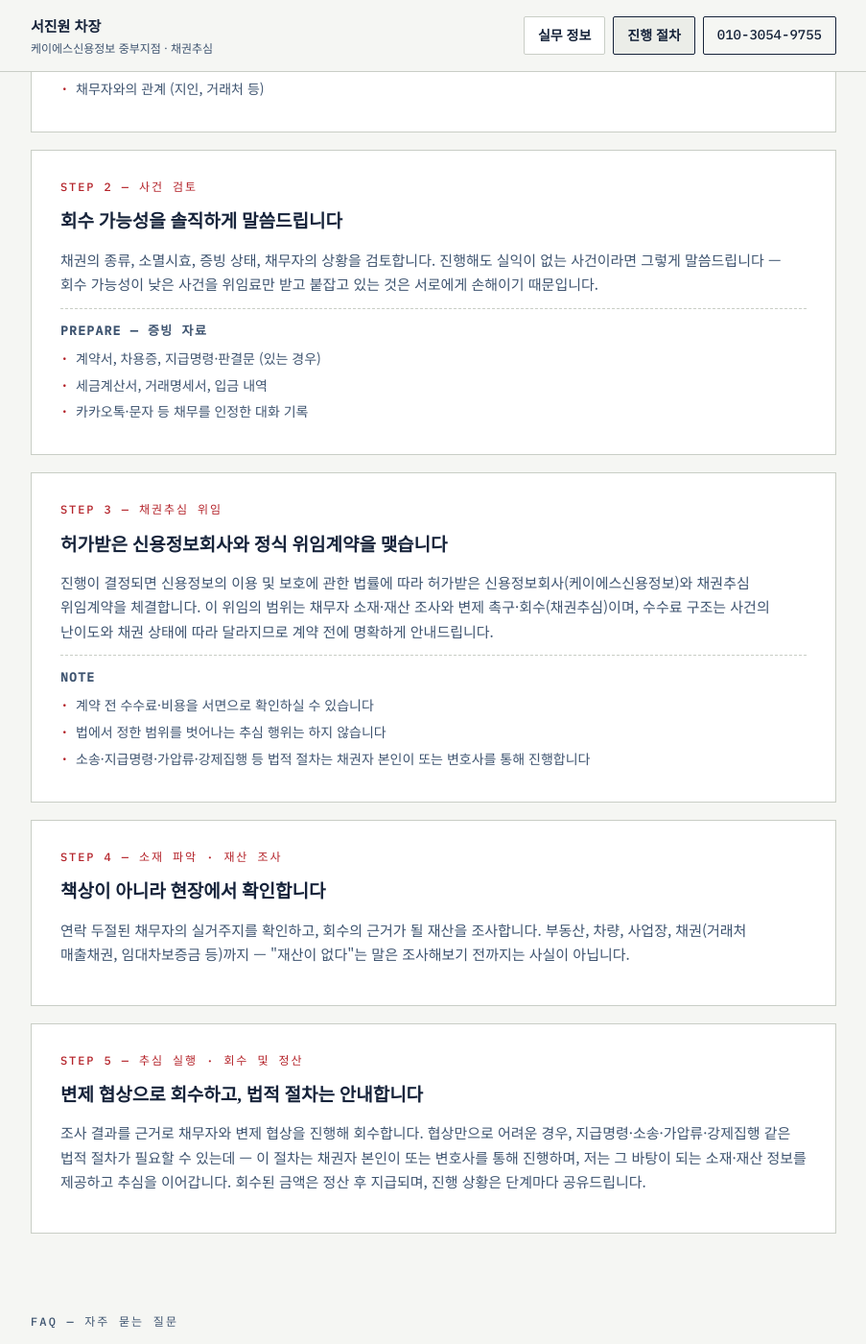
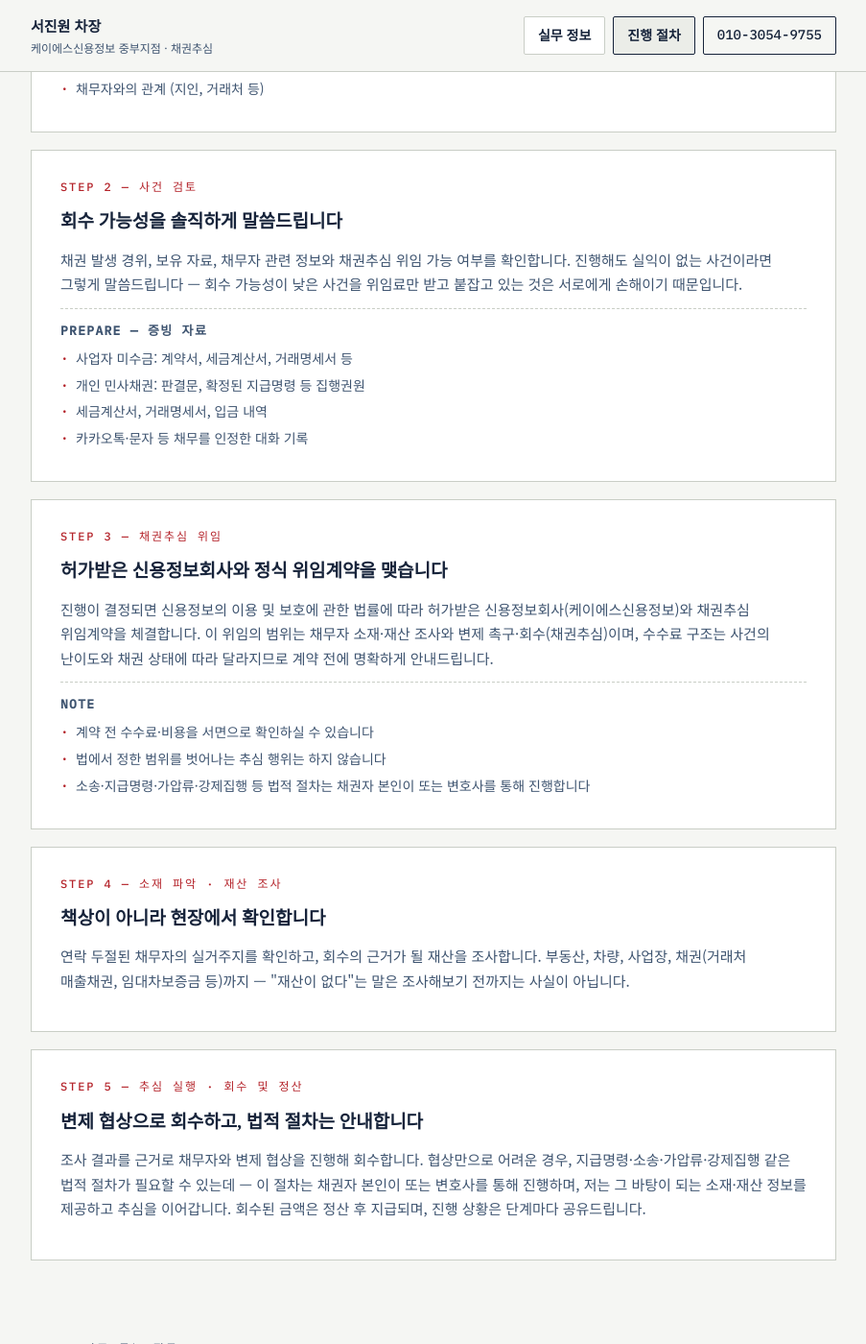
Before and after one commit to sjwpoo12-code/choosim, a Jekyll site: the page built from process.html, in a window 1280 px wide and 1400 px high, scrolled down 634 px. Shown: the whole window at 96% size, without its empty margins (188-1091 px from the left). Built offline with Jekyll 4.4.1, drawn with Linux system fonts in a browser that asks for light colours; some of the changed text lies outside the part shown.

Commit message:
1차 안전수정: process.html

```diff
--- a/process.html
+++ b/process.html
@@ -36,13 +36,14 @@
       <li class="proc-step">
         <div class="p-no">STEP 2 — 사건 검토</div>
         <h3>회수 가능성을 솔직하게 말씀드립니다</h3>
-        <p>채권의 종류, 소멸시효, 증빙 상태, 채무자의 상황을 검토합니다.
+        <p>채권 발생 경위, 보유 자료, 채무자 관련 정보와 채권추심 위임 가능 여부를 확인합니다.
         진행해도 실익이 없는 사건이라면 그렇게 말씀드립니다 —
         회수 가능성이 낮은 사건을 위임료만 받고 붙잡고 있는 것은 서로에게 손해이기 때문입니다.</p>
         <div class="prep">
           <b>PREPARE — 증빙 자료</b>
           <ul>
-            <li>계약서, 차용증, 지급명령·판결문 (있는 경우)</li>
+            <li>사업자 미수금: 계약서, 세금계산서, 거래명세서 등</li>
+            <li>개인 민사채권: 판결문, 확정된 지급명령 등 집행권원</li>
             <li>세금계산서, 거래명세서, 입금 내역</li>
             <li>카카오톡·문자 등 채무를 인정한 대화 기록</li>
           </ul>
@@ -91,20 +92,26 @@
     <div class="sec-label">FAQ — 자주 묻는 질문</div>
     <div class="faq">
       <details>
+        <summary>판결 전 개인 대여금도 바로 맡길 수 있나요?</summary>
+        <div class="a">아니요. 일반 개인 민사채권은 신용정보회사가 바로 채권추심 위임을 받을 수 없습니다.
+        채권자 본인 또는 변호사를 통해 판결·확정 지급명령 등 필요한 집행권원을 먼저 확보한 뒤,
+        채권추심 위임 가능 여부를 확인해야 합니다.</div>
+      </details>
+      <details>
         <summary>상담만 받아도 비용이 발생하나요?</summary>
         <div class="a">아니요. 상담과 사건 검토 단계까지는 비용이 발생하지 않습니다.
         비용은 채권추심 위임계약을 체결할 때 서면으로 확인한 내용에 따라서만 발생합니다.</div>
       </details>
       <details>
         <summary>소액인데도 맡길 수 있나요?</summary>
-        <div class="a">금액보다 중요한 것은 회수 가능성입니다. 소액이라도 채무자의 재산이나 소득이 확인되면
-        회수할 수 있고, 반대로 고액이라도 실익이 없으면 진행을 권하지 않습니다.
-        상담에서 솔직하게 말씀드립니다.</div>
+        <div class="a">금액만으로 결정하지는 않습니다. 먼저 신용정보회사가 위임받을 수 있는 채권인지 확인하고,
+        보유 자료와 채무자 상황을 바탕으로 회수 실익을 살펴봅니다. 검토 결과 실익이 낮다고 판단되면
+        그 점을 솔직하게 말씀드립니다.</div>
       </details>
       <details>
         <summary>채무자 연락처나 주소를 모르는데 가능한가요?</summary>
-        <div class="a">가능합니다. 소재 파악은 채권추심의 기본 업무입니다.
-        이름과 과거 연락처, 거래 기록 정도만 있어도 조사를 시작할 수 있습니다.</div>
+        <div class="a">위임 가능한 채권이고 채무자를 특정할 기본 자료가 있다면 소재 파악 가능 여부를 검토할 수 있습니다.
+        실제 조사 착수 가능 여부는 보유 자료와 사건 내용에 따라 달라집니다.</div>
       </details>
       <details>
         <summary>판결문(지급명령)이 이미 있는데도 못 받고 있습니다.</summary>
@@ -114,8 +121,9 @@
       </details>
       <details>
         <summary>오래된 채권인데 지금도 받을 수 있나요?</summary>
-        <div class="a">채권 종류에 따라 소멸시효(1~10년)가 다르고, 시효가 임박했어도 중단시킬 방법이 있습니다.
-        다만 시간이 지날수록 불리해지는 것은 분명하므로, 오래된 채권일수록 빨리 확인받으시길 권합니다.</div>
+        <div class="a">채권의 종류와 진행 경과에 따라 소멸시효 판단이 달라질 수 있습니다.
+        시효에 관한 개별 법률 판단이나 법적 조치는 채권자 본인 또는 변호사를 통해 확인해야 하며,
+        오래된 채권은 관련 자료를 서둘러 점검하는 것이 좋습니다.</div>
       </details>
       <details>
         <summary>불법 추심이 되는 것 아닌가요?</summary>
@@ -144,16 +152,18 @@
   "@context": "https://schema.org",
   "@type": "FAQPage",
   "mainEntity": [
+    {"@type": "Question", "name": "판결 전 개인 대여금도 바로 맡길 수 있나요?",
+     "acceptedAnswer": {"@type": "Answer", "text": "아니요. 일반 개인 민사채권은 신용정보회사가 바로 채권추심 위임을 받을 수 없습니다. 판결·확정 지급명령 등 필요한 집행권원을 먼저 확보한 뒤 위임 가능 여부를 확인해야 합니다."}},
     {"@type": "Question", "name": "상담만 받아도 비용이 발생하나요?",
      "acceptedAnswer": {"@type": "Answer", "text": "아니요. 상담과 사건 검토 단계까지는 비용이 발생하지 않습니다. 비용은 채권추심 위임계약을 체결할 때 서면으로 확인한 내용에 따라서만 발생합니다."}},
     {"@type": "Question", "name": "소액인데도 맡길 수 있나요?",
-     "acceptedAnswer": {"@type": "Answer", "text": "금액보다 중요한 것은 회수 가능성입니다. 소액이라도 채무자의 재산이나 소득이 확인되면 회수할 수 있고, 반대로 고액이라도 실익이 없으면 진행을 권하지 않습니다."}},
+     "acceptedAnswer": {"@type": "Answer", "text": "금액만으로 결정하지는 않습니다. 먼저 신용정보회사가 위임받을 수 있는 채권인지 확인하고, 보유 자료와 채무자 상황을 바탕으로 회수 실익을 살펴봅니다."}},
     {"@type": "Question", "name": "채무자 연락처나 주소를 모르는데 가능한가요?",
-     "acceptedAnswer": {"@type": "Answer", "text": "가능합니다. 소재 파악은 채권추심의 기본 업무입니다. 이름과 과거 연락처, 거래 기록 정도만 있어도 조사를 시작할 수 있습니다."}},
+     "acceptedAnswer": {"@type": "Answer", "text": "위임 가능한 채권이고 채무자를 특정할 기본 자료가 있다면 소재 파악 가능 여부를 검토할 수 있습니다. 실제 조사 착수 가능 여부는 보유 자료와 사건 내용에 따라 달라집니다."}},
     {"@type": "Question", "name": "판결문(지급명령)이 이미 있는데도 못 받고 있습니다.",
      "acceptedAnswer": {"@type": "Answer", "text": "판결문은 집행하지 않으면 종이일 뿐입니다. 집행할 재산을 찾아내는 재산 조사가 실제 회수의 핵심이며, 압류·강제집행 등 법적 절차는 채권자 본인이 또는 변호사를 통해 진행합니다."}},
     {"@type": "Question", "name": "오래된 채권인데 지금도 받을 수 있나요?",
-     "acceptedAnswer": {"@type": "Answer", "text": "채권 종류에 따라 소멸시효(1~10년)가 다르고, 시효가 임박했어도 중단시킬 방법이 있습니다. 오래된 채권일수록 빨리 확인받으시길 권합니다."}},
+     "acceptedAnswer": {"@type": "Answer", "text": "채권의 종류와 진행 경과에 따라 소멸시효 판단이 달라질 수 있습니다. 개별 법률 판단이나 법적 조치는 채권자 본인 또는 변호사를 통해 확인해야 합니다."}},
     {"@type": "Question", "name": "불법 추심이 되는 것 아닌가요?",
      "acceptedAnswer": {"@type": "Answer", "text": "허가받은 신용정보회사를 통한 추심은 채권의 공정한 추심에 관한 법률이 정한 범위 안에서만 진행됩니다."}}
   ]
```
